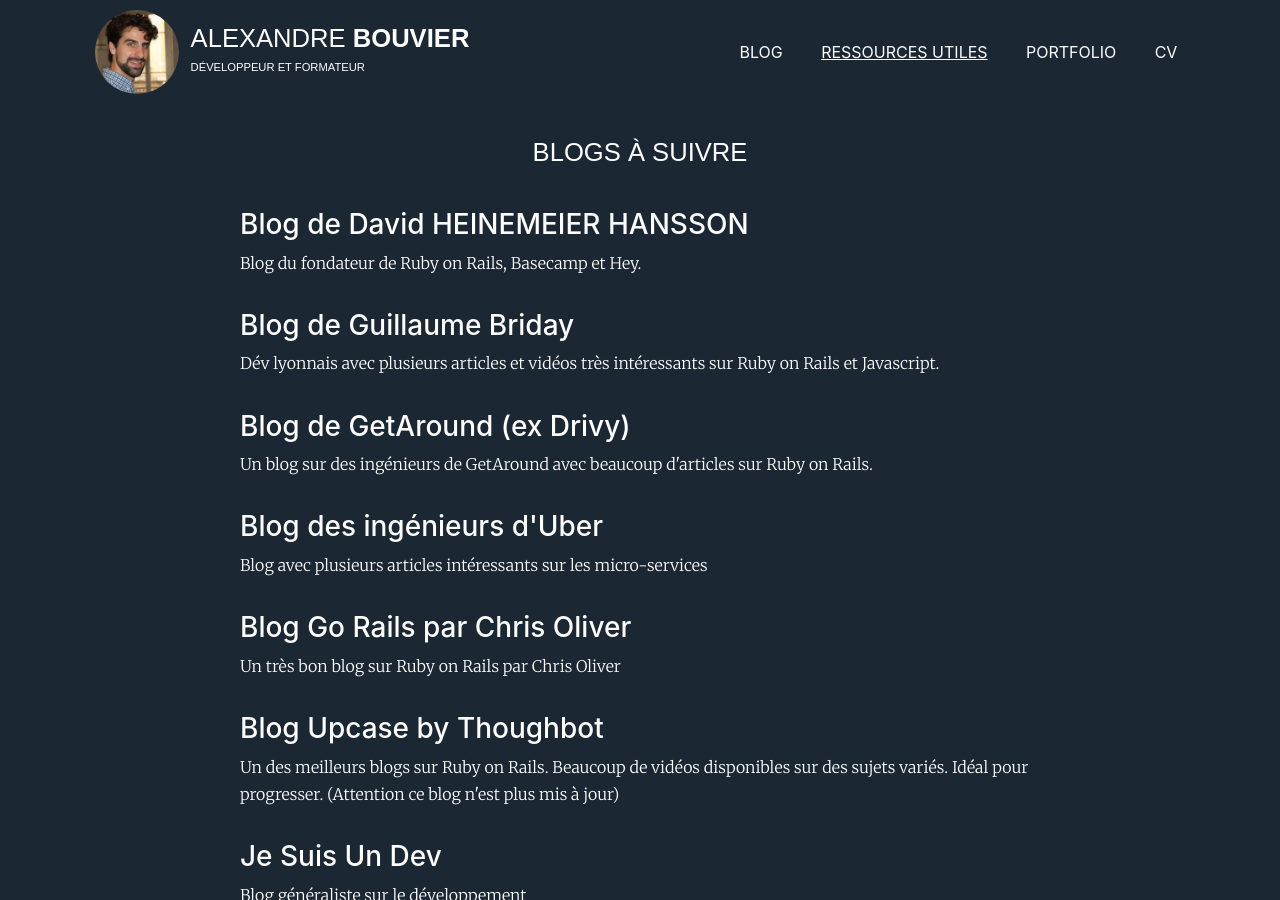
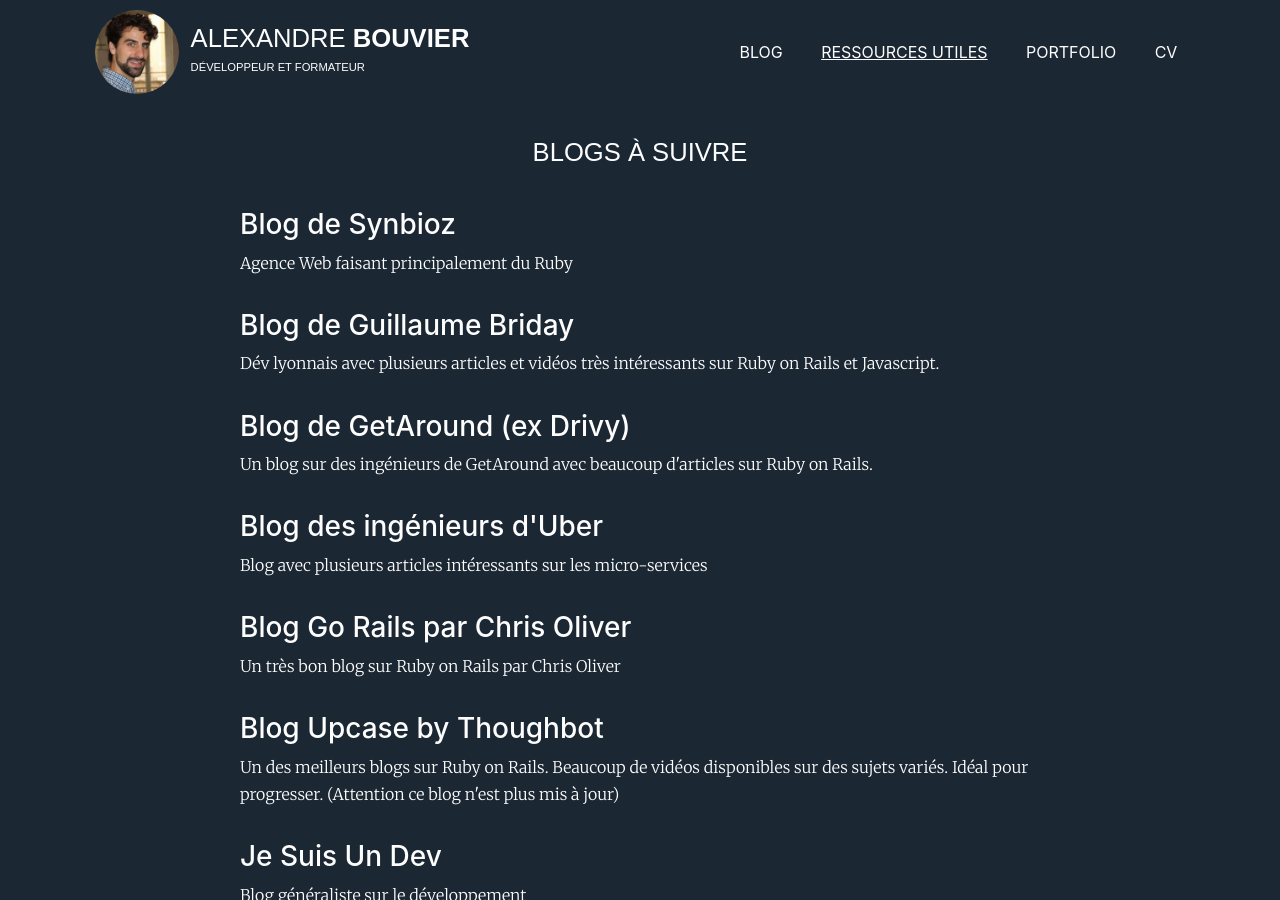
Before and after one commit to alexandrebk/alexandrebk.github.io, a Jekyll site: the page built from resources.html, in a window 1280 px wide and 900 px high. Built offline with Jekyll 4.4.1, drawn with Linux system fonts in a browser that asks for light colours; nearby versions of some CDN libraries; some of the changed text lies outside the part shown.

Commit message:
Adds Synbioz in Resource

```diff
--- a/_data/articles.yml
+++ b/_data/articles.yml
@@ -19,3 +19,6 @@
 - title:      "Les Services dans Rails"
   link:       "https://blog.appsignal.com/2020/06/17/using-service-objects-in-ruby-on-rails.html"
   content:    "Dans cet article vous apprendrez comment utiliser des services dans Rails."
+- title:      "Chargement automatique des modules et classes en Ruby"
+  link:       "https://www.synbioz.com/blog/tech/chargement-automatique-des-modules-et-classes-en-ruby"
+  content:    "Présentation de Zeitwerk et du loading de fichiers"
--- a/_data/resources.yml
+++ b/_data/resources.yml
@@ -1,6 +1,6 @@
-- title:      "Blog de David HEINEMEIER HANSSON"
-  link:       "https://world.hey.com/dhh"
-  content:    "Blog du fondateur de Ruby on Rails, Basecamp et Hey."
+- title:      "Blog de Synbioz"
+  link:       "https://www.synbioz.com/blog/tech"
+  content:    "Agence Web faisant principalement du Ruby"
 - title:      "Blog de Guillaume Briday"
   link:       "https://guillaumebriday.fr/articles"
   content:    "Dév lyonnais avec plusieurs articles et vidéos très intéressants sur Ruby on Rails et Javascript."
```
